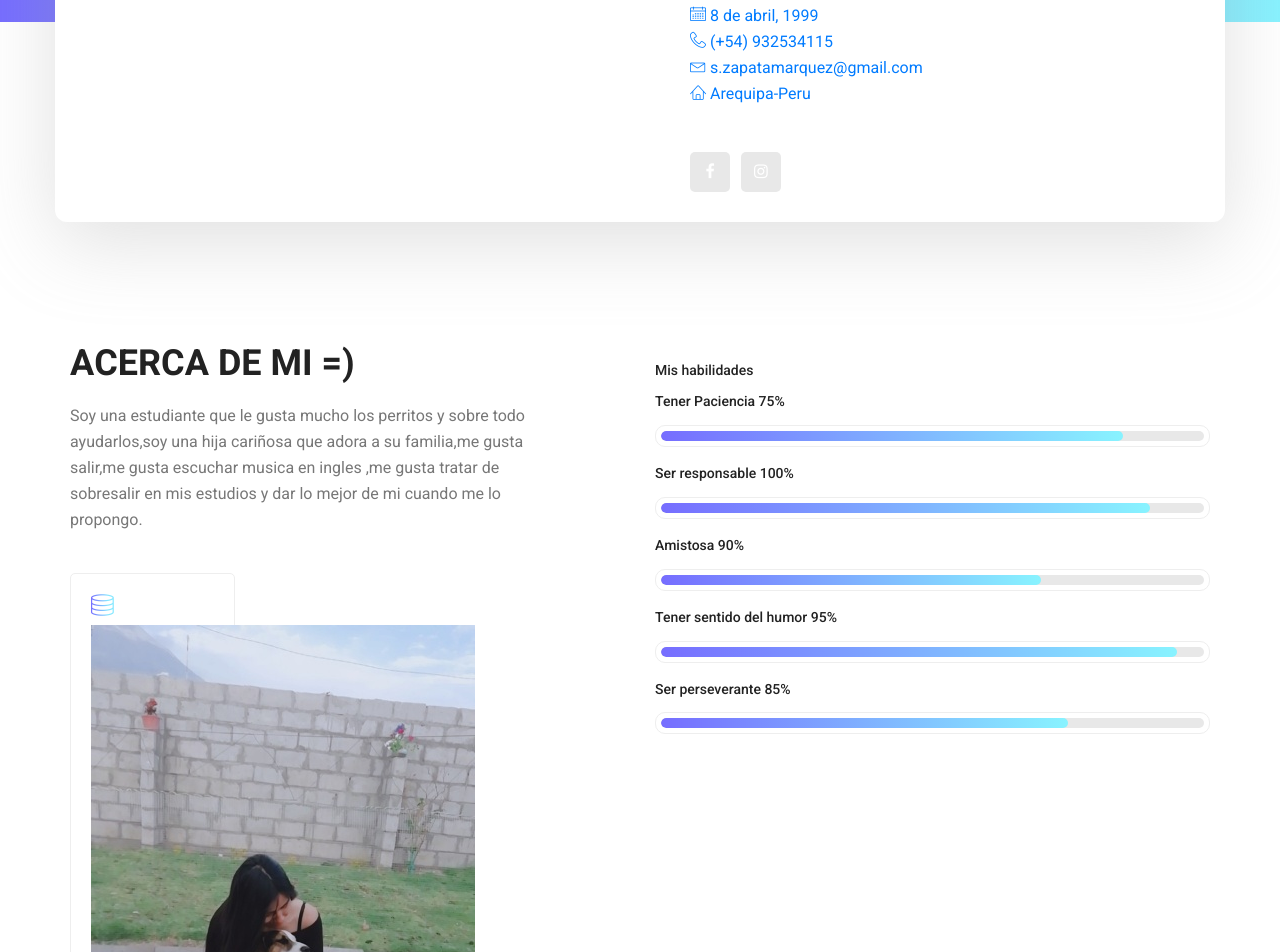
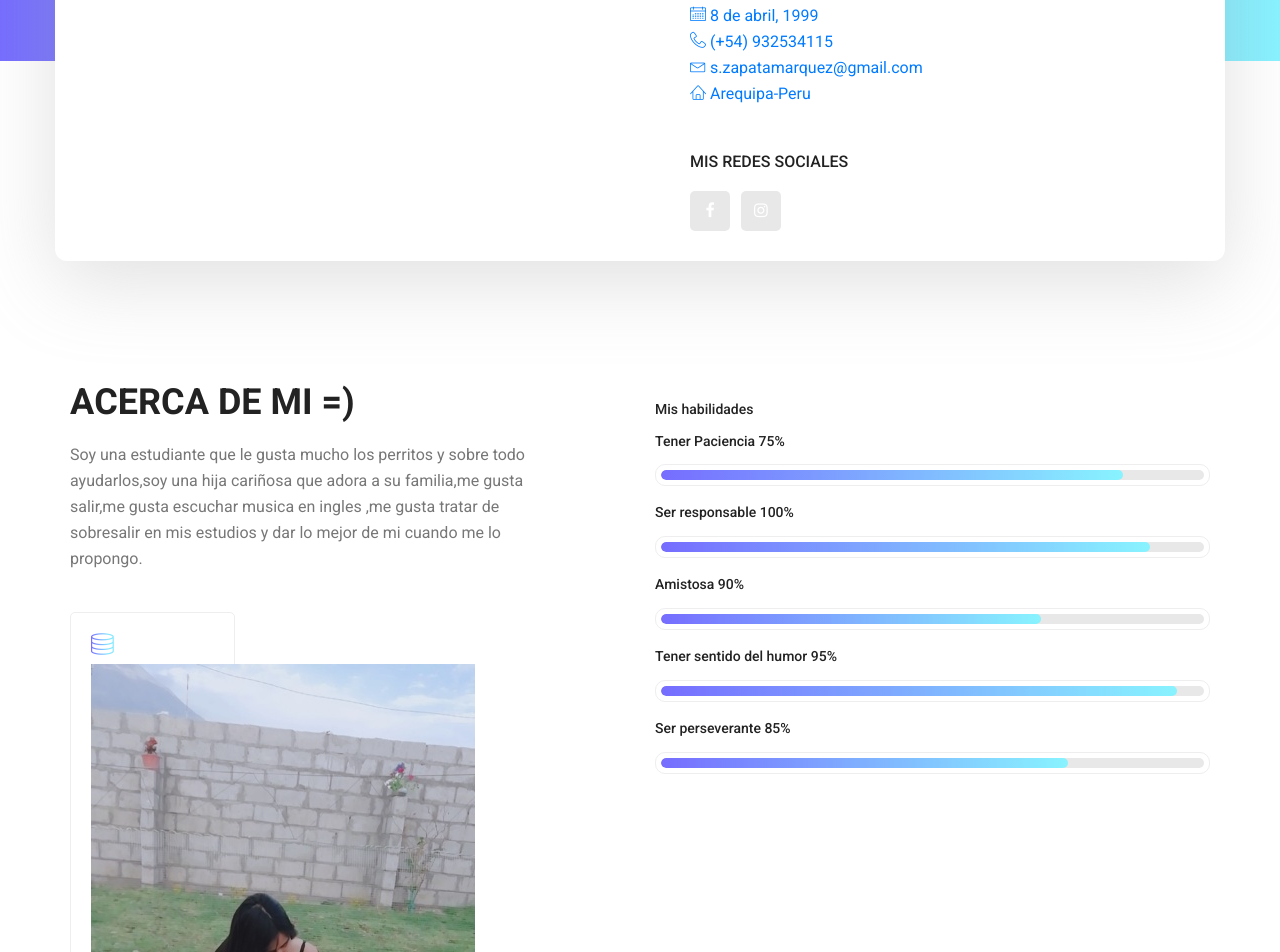
Before and after one commit to silviazapata/pagina-web, a plain HTML site: page index.html in a window 1280 px wide. Shown: the part 860-1812 px from the top of the page. Drawn offline with Linux system fonts and the light colour scheme.

Commit message:
Update index.html
42

```diff
--- a/index.html
+++ b/index.html
@@ -91,6 +91,7 @@
 										<li><a href="#"><i class="lnr lnr-home"></i> Arequipa-Peru</a></li>
 									</ul>
 									<ul class="list personal_social">
+                    <h4>Mis redes sociales</h4>
 										<li><a href="#"><i class="fa fa-facebook"></i></a></li>
 										<li><a href="#"><i class="fa fa-instagram"></i></a></li>
 									</ul>
```
